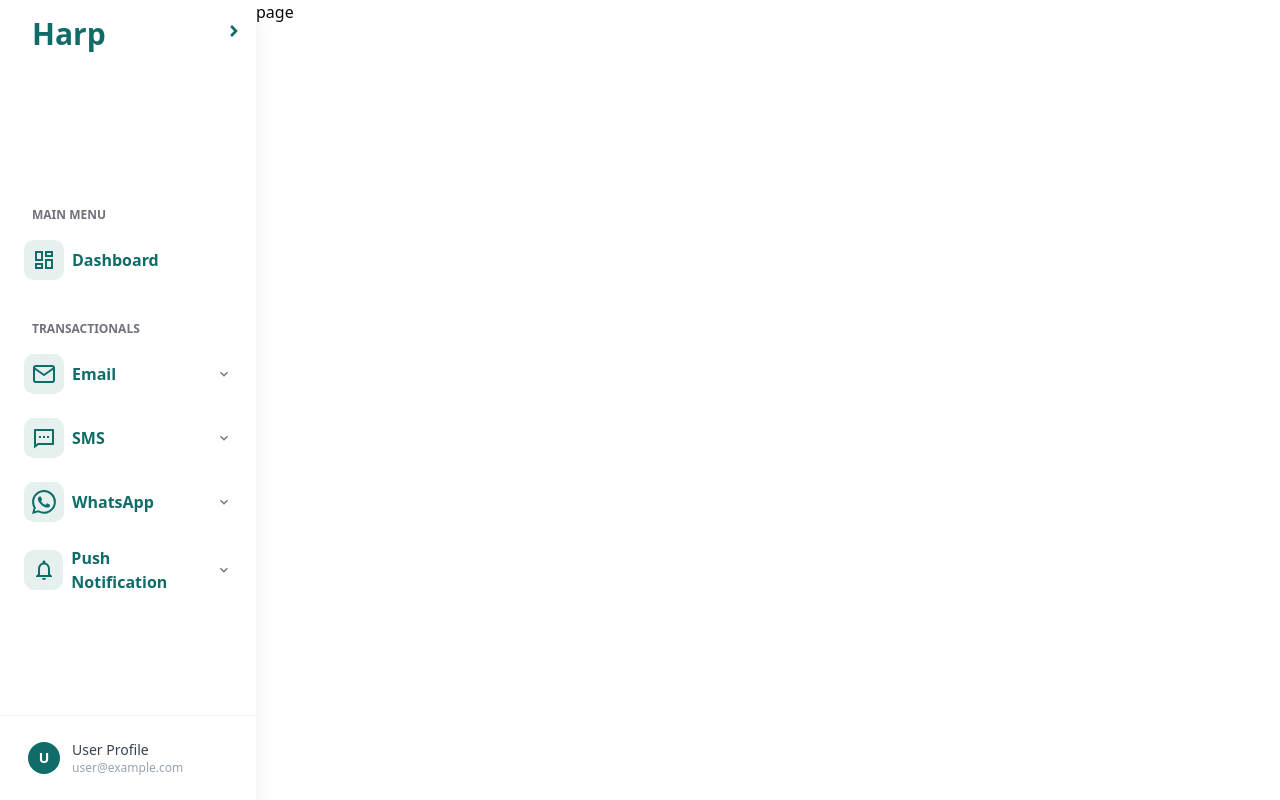
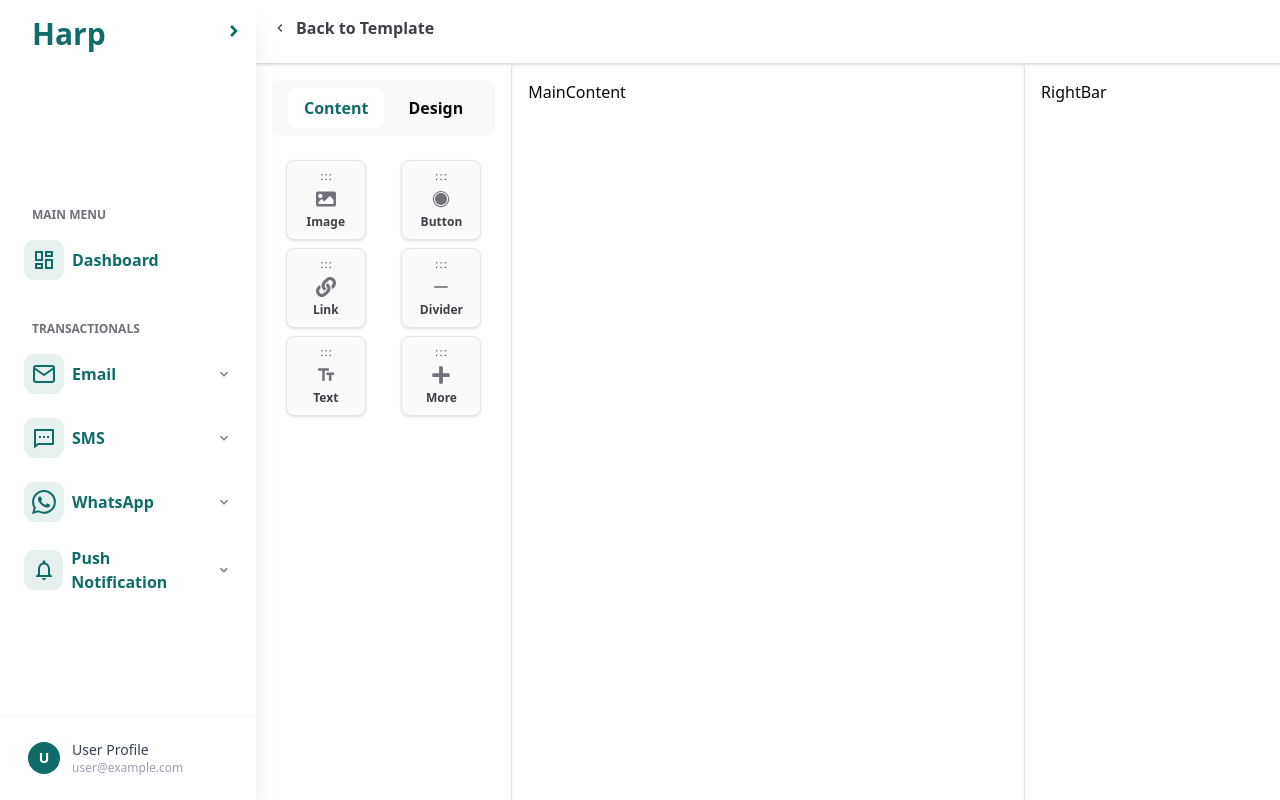
Before and after one commit to Sewanu708/harp-messaging, a Next.js app: page /email/templates/create in a window 1280 px wide. Built offline with nearby package versions, Linux system fonts and the light colour scheme.

Commit message:
feat: implement CreateTemplate layout with LeftBar, MainContent, and RightBar components

```diff
--- /dev/null
+++ b/src/app/email/templates/create/components/LeftBar.tsx
@@ -0,0 +1,77 @@
+'use client'
+import { useState } from "react"
+import { FaImage, FaLink, FaPlus } from "react-icons/fa";
+import { MdTextFields, MdOutlineHorizontalRule } from "react-icons/md";
+import { IoIosRadioButtonOn } from "react-icons/io";
+import { PiDotsSixLight } from "react-icons/pi";
+
+function LeftBar() {
+    const [propertyToggle, setpropertyToggle] = useState('content')
+
+    const templateElements = [
+        {
+            type: "image",
+            label: "Image",
+            icon: FaImage
+        },
+        {
+            type: "button",
+            label: "Button",
+            icon: IoIosRadioButtonOn
+        },
+        {
+            type: "link",
+            label: "Link",
+            icon: FaLink
+        },
+        {
+            type: "divider",
+            label: "Divider",
+            icon: MdOutlineHorizontalRule
+        },
+        {
+            type: "text",
+            label: "Text",
+            icon: MdTextFields
+        },
+        {
+            type: "more",
+            label: "More",
+            icon: FaPlus
+        }
+    ];
+
+    return (
+        <div className="">
+            <div className="bg-zinc-50 flex w-full justify-between items-center gap-2 rounded-md py-2 px-4">
+                <div className={` ${propertyToggle === 'content' ? 'bg-white text-[#0F6C68] ' : 'text-zinc-400'}bg-white cursor-pointer rounded-md px-4 py-2 font-semibold`} onClick={() => setpropertyToggle('content')} >
+                    Content
+                </div>
+                <div className={` ${propertyToggle === 'design' ? 'bg-white text-[#0F6C68] ' : 'text-zinc-400'}bg-white rounded-md px-4 py-2 font-semibold  cursor-pointer`} onClick={() => setpropertyToggle('design')}>
+                    Design
+                </div>
+            </div>
+
+            <div className="mt-6  grid grid-cols-2 gap-2 justify-items-center">
+                {
+                    templateElements.map((elements,index)=>{
+                        return (
+                            <div key={index} className="w-20 h-fit py-2 px-4 rounded-md bg-zinc-50 flex flex-col items-center justify-center cursor-pointer gap-1 border shadow">
+                                <div><PiDotsSixLight /></div>
+                                <div className="">
+                                    {<elements.icon  className="text-xl text-zinc-500"/>}
+                                </div>
+                                <div className="text-zinc-700 text-[12px] font-semibold">
+                                    {elements.label}
+                                </div>
+
+                            </div>
+                        )
+                    })
+                }
+            </div>
+        </div>
+    )
+}
+
+export default LeftBar
--- /dev/null
+++ b/src/app/email/templates/create/components/MainContent.tsx
@@ -0,0 +1,7 @@
+function MainContent() {
+    return (
+        <div>MainContent</div>
+    )
+}
+
+export default MainContent
--- /dev/null
+++ b/src/app/email/templates/create/components/RightBar.tsx
@@ -0,0 +1,8 @@
+
+function RightBar() {
+  return (
+    <div>RightBar</div>
+  )
+}
+
+export default RightBar
--- a/src/app/email/templates/create/page.tsx
+++ b/src/app/email/templates/create/page.tsx
@@ -1,7 +1,31 @@
+import { MdOutlineKeyboardArrowLeft } from "react-icons/md"
+import LeftBar from "./components/LeftBar"
+import MainContent from "./components/MainContent"
+import RightBar from "./components/RightBar"
+
 function CreateTemplate() {
-  return (
-    <div>page</div>
-  )
+    return (
+        <section className="h-screen overflow-y-auto">
+            <header className="w-full h-16 p-4 border-b shadow">
+                <div className="text-zinc-700 flex items-center justify-start gap-2 font-semibold">
+                    <MdOutlineKeyboardArrowLeft />
+                    Back to Template
+                </div>
+            </header>
+            <div className="h-full grid grid-cols-[0.75fr_2fr_1fr]">
+
+                <div className="h-full border-r shadow p-4">
+                    <LeftBar />
+                </div>
+                <div className="p-4">
+                    <MainContent />
+                </div>
+                <div className="h-full border-l shadow p-4">
+                    <RightBar />
+                </div>
+            </div>
+        </section>
+    )
 }
 
 export default CreateTemplate
```
